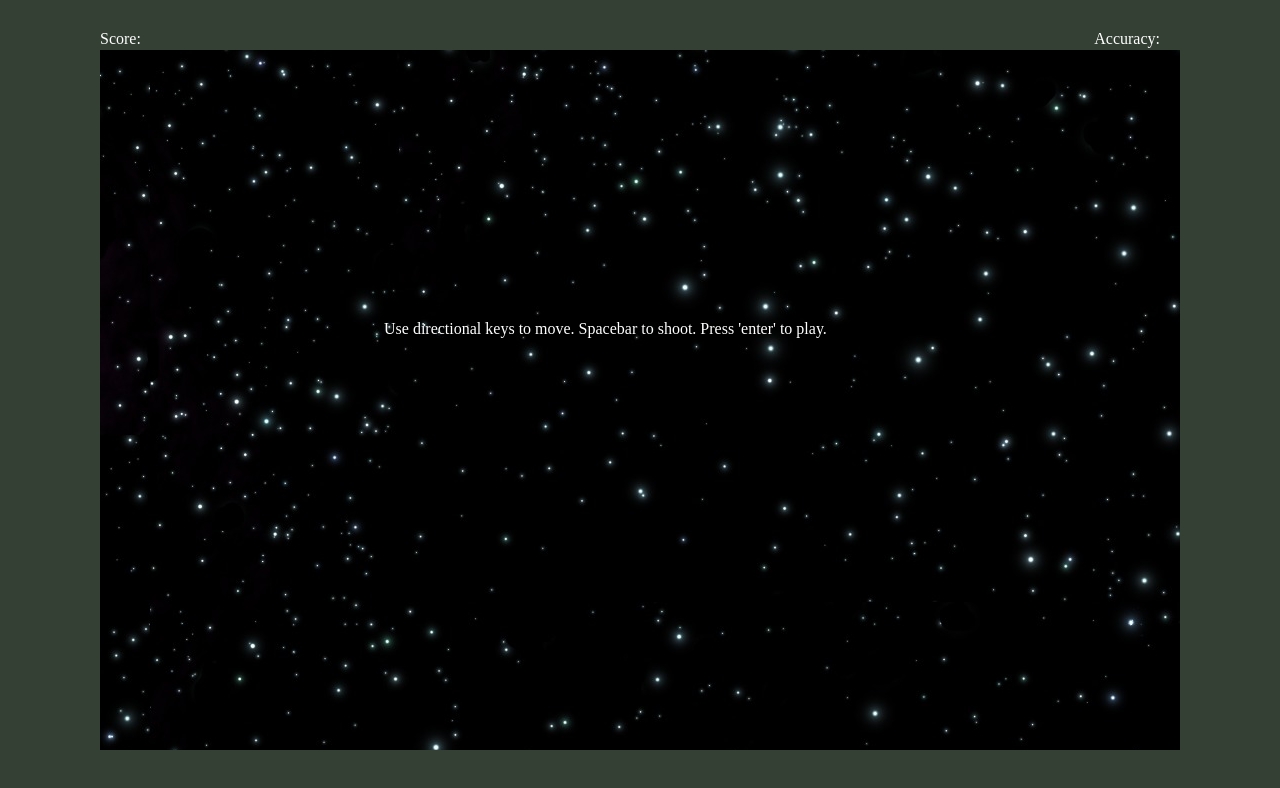
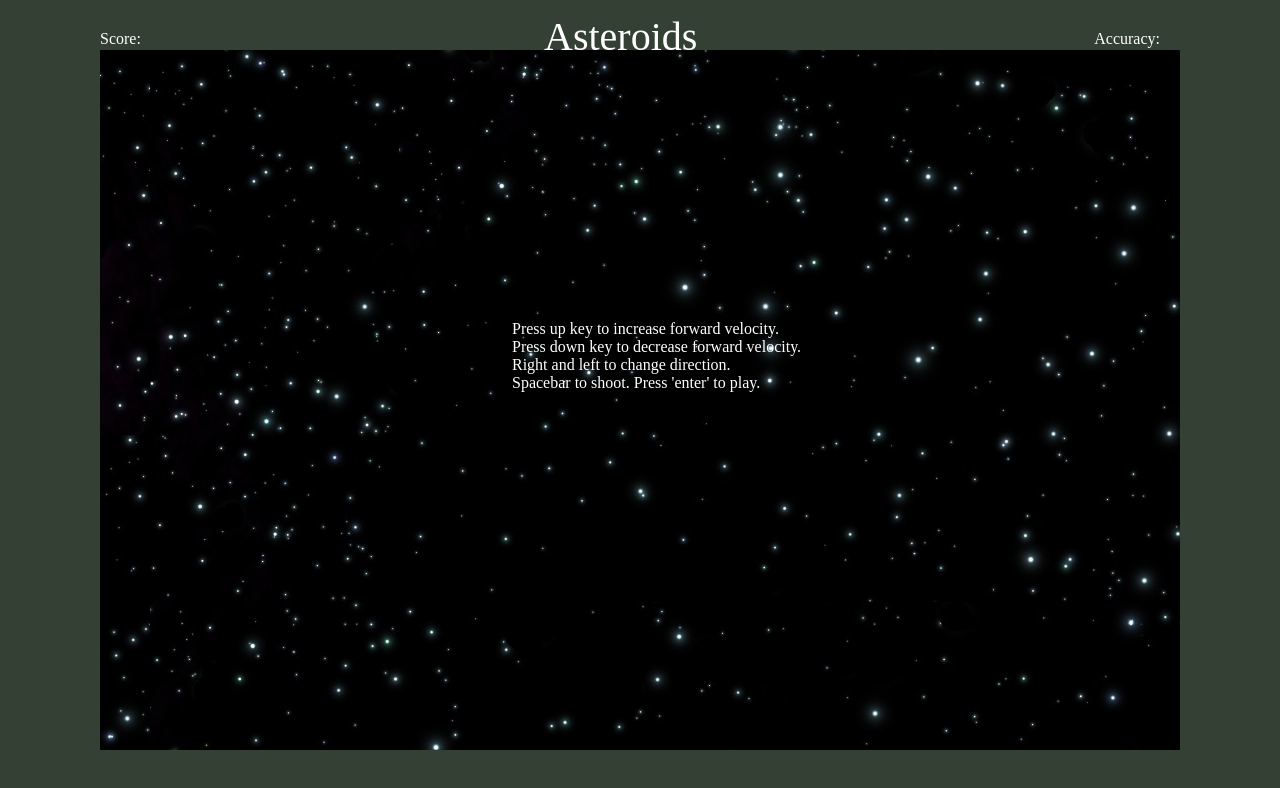
Before and after one commit to itorf/asteroidGame, a plain HTML site: page index.html in a window 1280 px wide. Drawn offline with Linux system fonts and the light colour scheme.

Commit message:
better instructions

```diff
--- a/asteroid.css
+++ b/asteroid.css
@@ -23,6 +23,14 @@ time, mark, audio, video {
 
 body {
 	background-color: #334033;
+}
+
+h1 {
+	color: white;
+	margin: 1% auto;
+	width: 15%;
+	font-size: 250%;
+
 }
 
 #game-canvas {
@@ -75,6 +83,6 @@ li {
 #instructions {
 	color: white;
 	position: absolute;
-	left: 30%;
+	left: 40%;
 	top: 40%;
 }
--- a/index.html
+++ b/index.html
@@ -13,11 +13,16 @@
 		<link rel="stylesheet" href="asteroid.css">
 	</head>
 	<body>
+
+		<h1>Asteroids</h1>
 		<canvas id="game-canvas">
 		</canvas>
 
 		<div id="instructions">
-			Use directional keys to move. Spacebar to shoot. Press 'enter' to play.
+			Press up key to increase forward velocity. </br>
+			Press down key to decrease forward velocity. </br>
+			Right and left to change direction. </br>
+			Spacebar to shoot. Press 'enter' to play.
 		</div>
 		<div id="over" class="over"></div>
 	</br>
```
